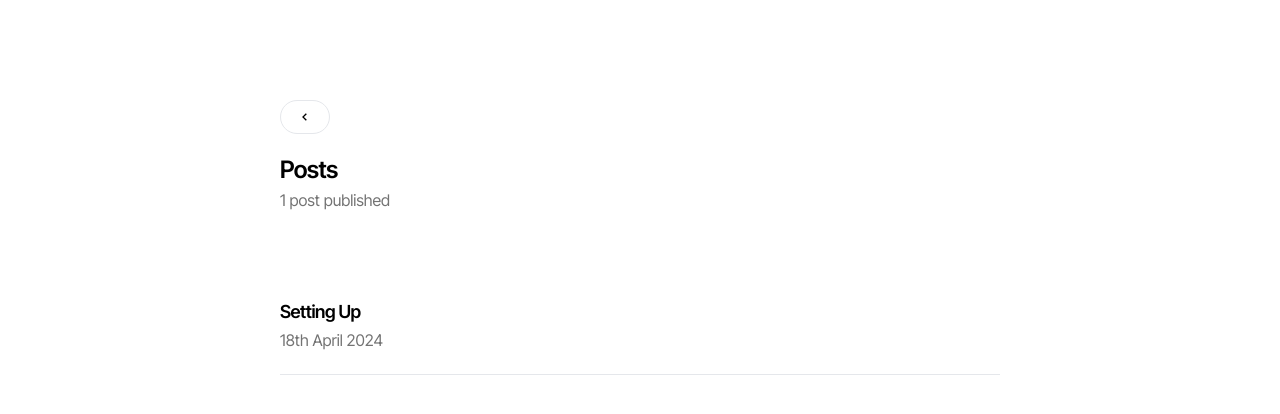
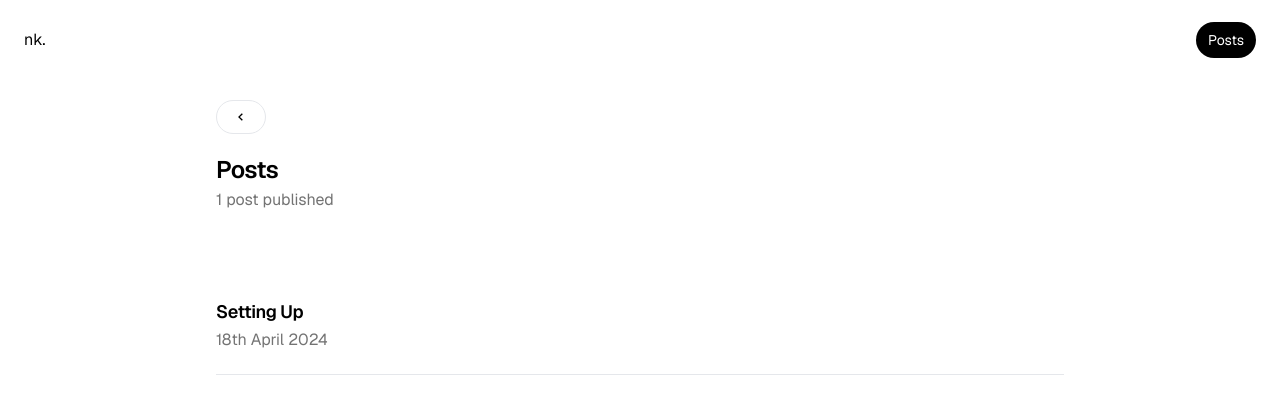
Before and after one commit to topboyasante/my-portfolio, a Next.js app: page /blog in a window 1280 px wide. Shown: the top 414 px of the page. Built offline with nearby package versions, Linux system fonts and the light colour scheme.

Commit message:
improvements

```diff
--- a/package.json
+++ b/package.json
@@ -13,6 +13,7 @@
     "@mdx-js/react": "^3.0.1",
     "@next/mdx": "^14.2.1",
     "@types/mdx": "^2.0.13",
+    "geist": "^1.3.0",
     "next": "14.2.1",
     "next-mdx-remote": "^4.4.1",
     "react": "^18",
--- a/src/app/(main)/components/projects.tsx
+++ b/src/app/(main)/components/projects.tsx
@@ -17,13 +17,14 @@ function ProjectSection() {
         </Link>
       </div>
       <br />
-      <div>
+      <div className="grid grid-cols-1 md:grid-cols-2 lg:grid-cols-3 gap-5">
         {PROJECTS.map((item) => {
           return (
             <Link href={`${item.href}`} key={item.id}>
-              <div className="border-b border-b-neutral-500 py-5 hover:scale-[1.02] ease-in-out duration-500">
+              <div className="border border-neutral-500 p-5 rounded-md hover:scale-[1.02] ease-in-out duration-500">
                 <h5>{item.name}</h5>
-                <p className="text-neutral-500">{item.about}</p>
+                <br />
+                <p className="text-neutral-500 text-sm">{item.about}</p>
                 <div className="mt-3 flex items-center gap-3 flex-wrap">
                   {item.stack.map((item, index) => {
                     return (
@@ -32,10 +33,6 @@ function ProjectSection() {
                       </p>
                     );
                   })}
-                </div>
-                <br />
-                <div>
-                  <Image src={item.img} alt={item.name} className="rounded-xl"/>
                 </div>
               </div>
             </Link>
--- a/src/app/(main)/page.tsx
+++ b/src/app/(main)/page.tsx
@@ -1,8 +1,6 @@
-import React from "react";
+import BlogPosts from "./components/blog-posts";
 import HeroSection from "./components/hero";
 import ProjectSection from "./components/projects";
-import ExperienceSection from "./components/experience";
-import BlogPosts from "./components/blog-posts";
 
 function HomePage() {
   return (
@@ -10,7 +8,6 @@ function HomePage() {
       <HeroSection />
       <ProjectSection />
       <BlogPosts />
-      <ExperienceSection />
     </div>
   );
 }
--- a/src/app/globals.css
+++ b/src/app/globals.css
@@ -2,9 +2,13 @@
 @tailwind components;
 @tailwind utilities;
 
+::-webkit-scrollbar{
+  display: none;
+}
+
 @layer base {
   body {
-    @apply bg-white text-black dark:bg-black dark:text-white
+    @apply bg-white text-black dark:bg-[#090909] dark:text-white
   }
   h1 {
     @apply scroll-m-20 text-4xl font-bold tracking-tight lg:text-5xl;
--- a/src/app/layout.tsx
+++ b/src/app/layout.tsx
@@ -1,8 +1,10 @@
 import type { Metadata } from "next";
-import { Inter_Tight } from "next/font/google";
+// import { Inter_Tight } from "next/font/google";
+import { GeistSans } from "geist/font/sans";
 import "./globals.css";
+import Navbar from "@/components/ui/navbar";
 
-const font = Inter_Tight({ subsets: ["latin"] });
+// const font = Inter_Tight({ subsets: ["latin"] });
 
 export const metadata: Metadata = {
   title: "Nana Kwasi Asante",
@@ -16,8 +18,12 @@ export default function RootLayout({
 }>) {
   return (
     <html lang="en">
-      <body className={font.className}>
-        <div className="py-[10vh] max-w-3xl mx-auto p-6">{children}</div>
+      <body className={GeistSans.className}>
+        <div className="relative w-screen min-h-screen">
+          <div className="absolute inset-0 -z-10 h-full w-full bg-[radial-gradient(#e5e7eb_0.4px,transparent_0.4px)] dark:bg-[radial-gradient(#303030_0.4px,transparent_0.4px)] [background-size:10px_10px] "></div>
+          <Navbar />
+          <div className="py-[10vh] max-w-4xl mx-auto p-6">{children}</div>
+        </div>
       </body>
     </html>
   );
--- /dev/null
+++ b/src/components/ui/navbar.tsx
@@ -0,0 +1,21 @@
+import Link from "next/link";
+import React from "react";
+
+function Navbar() {
+  return (
+    <div className="fixed w-full h-[5vh] my-5">
+      <nav className="flex justify-between items-center h-full px-6">
+        <div>nk.</div>
+        <div className="bg-black text-white dark:bg-white dark:text-black rounded-full px-3 py-2">
+          <div className="flex items-center gap-3">
+            <Link href={`/blog`}>
+              <p className="text-sm">Posts</p>
+            </Link>
+          </div>
+        </div>
+      </nav>
+    </div>
+  );
+}
+
+export default Navbar;
```
Also changed, not shown: src/db/projects.ts (+7 -12 lines), 1 other file (tests, documents, lock files or other folders).
